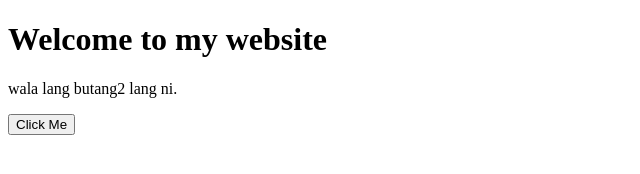
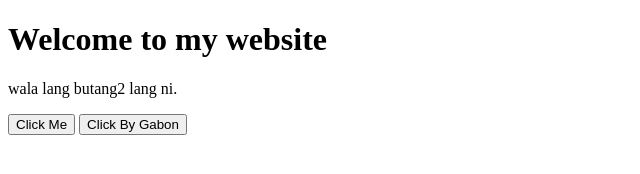
Before and after one commit to MykzAbedz/my-first-website, a plain HTML site: page index.html in a window 1280 px wide. Shown: the whole page, without its empty margins (0-640 px from the left). Drawn offline with Linux system fonts and the light colour scheme.

Commit message:
click me by Gabs

```diff
--- a/index.html
+++ b/index.html
@@ -10,5 +10,6 @@
           </h1>
     <p>wala lang butang2 lang ni.</p>
     <button>Click Me</button>
+    <button>Click By Gabon</button>
 </body>
 </html>
```
